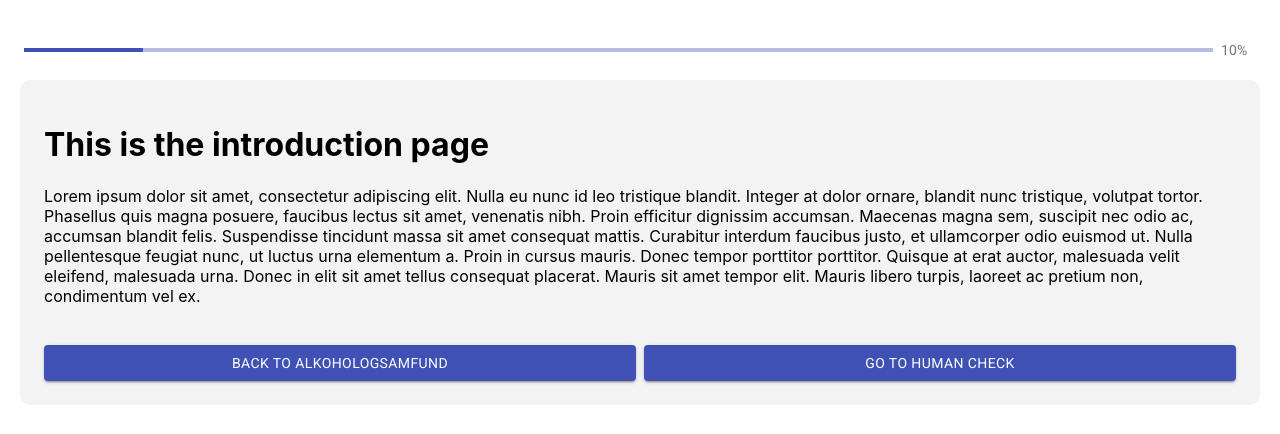
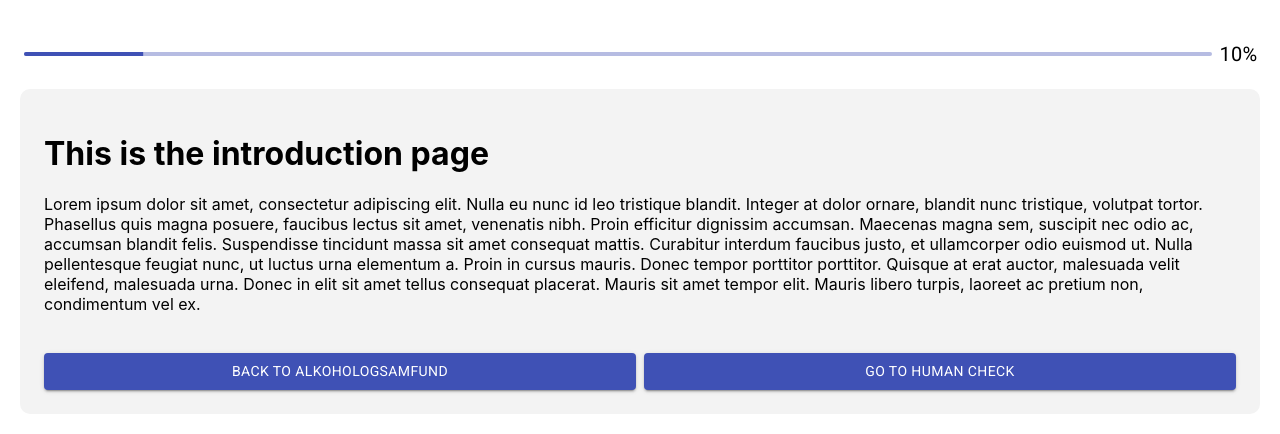
Before and after one commit to rubenbaskaran/ReactSurveyWebsite, a React (Create React App) app: page / in a window 1280 px wide. Shown: the top 434 px of the page. Built offline with nearby package versions, Linux system fonts and the light colour scheme.

Commit message:
added styling to progressbar

```diff
--- a/src/components/progressBar/index.js
+++ b/src/components/progressBar/index.js
@@ -1,6 +1,5 @@
 import React from "react";
 import PropTypes from "prop-types";
-import { makeStyles } from "@material-ui/core/styles";
 import { withStyles } from "@material-ui/core/styles";
 import LinearProgress from "@material-ui/core/LinearProgress";
 import Typography from "@material-ui/core/Typography";
@@ -15,7 +14,7 @@
   };
 
   return (
-    <div className={classes.progressBar}>
+    <div className={classes.progressBarPlacement}>
       <Box display="flex" alignItems="center">
         <Box width="100%" mr={1}>
           <LinearProgress
@@ -25,12 +24,14 @@
               colorPrimary: classes.colorPrimary,
               barColorPrimary: classes.barColorPrimary,
             }}
+            className={classes.progressBarStyling}
           />
         </Box>
         <Box minWidth={35}>
-          <Typography variant="body2" color="textSecondary">{`${Math.round(
-            props.value
-          )}%`}</Typography>
+          <Typography
+            variant="body2"
+            className={classes.progressBarFont}
+          >{`${Math.round(props.value)}%`}</Typography>
         </Box>
       </Box>
     </div>
--- a/src/components/styles.js
+++ b/src/components/styles.js
@@ -12,8 +12,12 @@
     "margin-top": "15px",
     width: "100%",
   },
-  progressBar: {
+  progressBarPlacement: {
     "margin-top": "40px",
+  },
+  progressBarFont: {
+    color: "black",
+    "font-size": "1.25rem",
   },
   colorPrimary: {
     backgroundColor: "#f3f3f3",
@@ -21,6 +25,10 @@
   barColorPrimary: {
     backgroundColor: "green",
   },
+  progressBarStyling: {
+    height: "20px",
+    "border-radius": "5px",
+  },
 });
 
 export default useStyles;
```
